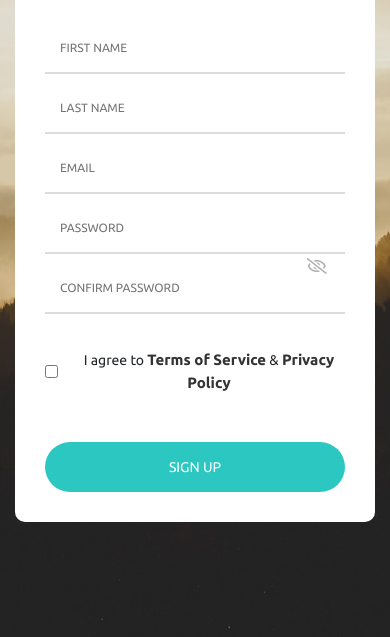
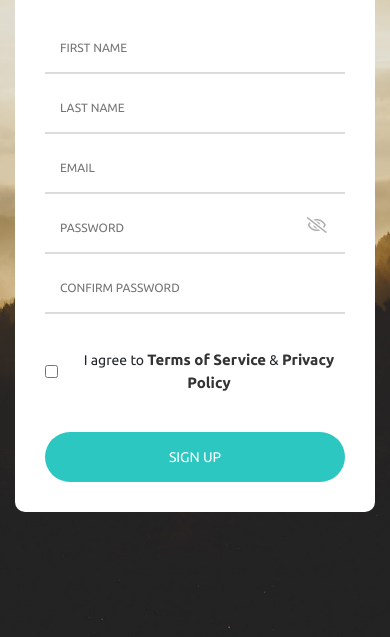
Before and after one commit to edjalilov/Eventide, a plain HTML site: page register.html in a window 390 px wide. Shown: the part 207-844 px from the top of the page. Drawn offline with Linux system fonts and the light colour scheme.

Commit message:
Update media.css

```diff
--- a/css/media.css
+++ b/css/media.css
@@ -254,7 +254,7 @@
     }
 
     .register__show {
-        top: 55%;
+        top: 49%;
     }
 
     .auth__show .far,
@@ -268,7 +268,7 @@
     }
 
     .register__form-btn {
-        margin-top: 40px;
+        margin-top: 30px;
     }
 
     .auth__socials {
```
